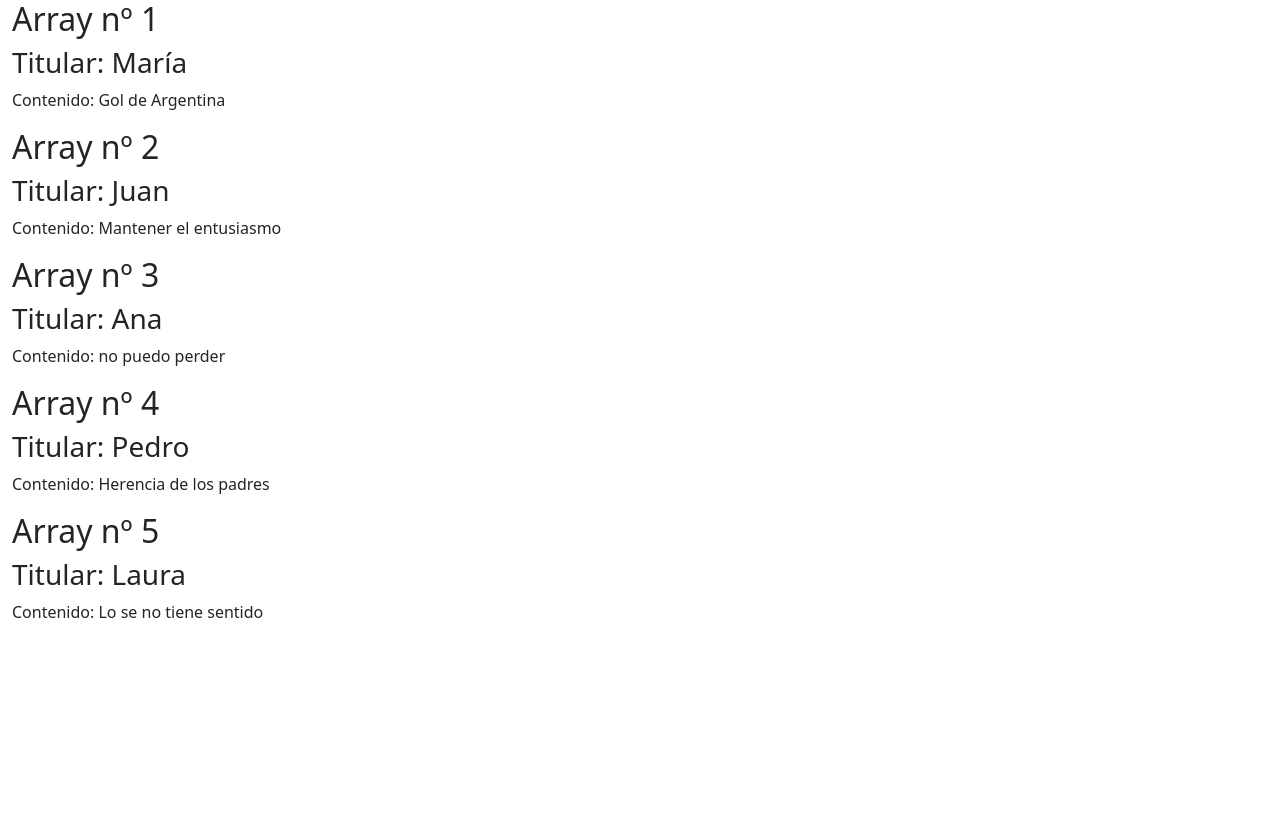
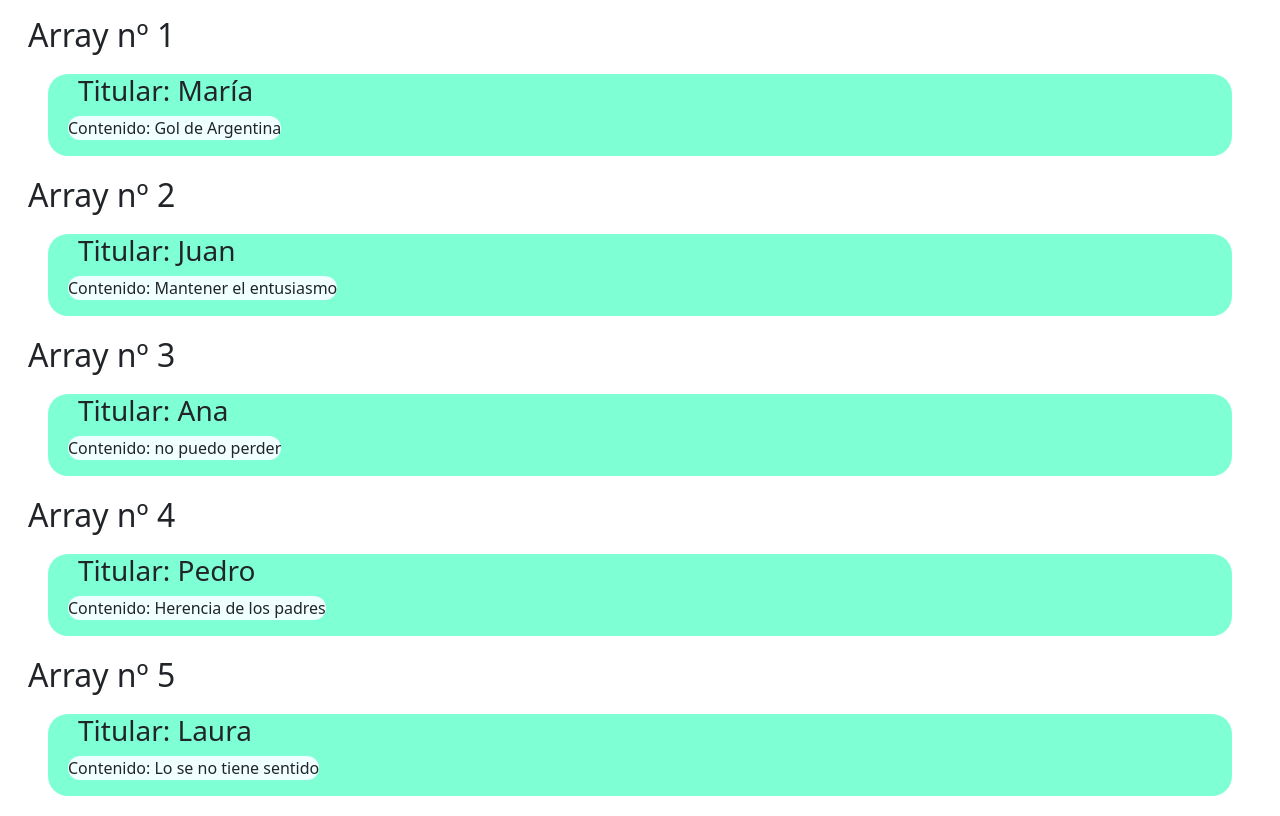
Before and after one commit to VetnoM99/prueba_test, a website: page jsonFalsificado.html in a window 1280 px wide. Drawn offline with Linux system fonts and the light colour scheme.

Commit message:
actualizacion

```diff
--- a/jsonFalsificado.html
+++ b/jsonFalsificado.html
@@ -4,12 +4,12 @@
     <meta charset="UTF-8">
     <meta name="viewport" content="width=device-width, initial-scale=1.0">
     <title>Document</title>
-    <link rel="stylesheet" href="style.css">
+    <link rel="stylesheet" href="style2.css">
     <link rel="stylesheet" href="./style.css">
 </head>
 <body>
     <div class="container-fluid">
-    <div id="mostrar" class="col">
+    <div id="mostrar" class="col m-3">
 
     </div>
 </div>
--- a/style2.css
+++ b/style2.css
@@ -12,5 +12,17 @@
 }
 
 .item{
+    margin: 20px;
     background-color: aquamarine;
+    border-radius: 20px;
 }
+.item h3{
+
+    margin-left: 30px;}
+
+.item p{
+    margin-left: 20px;
+    background-color: azure;
+    border-radius: 40px;
+    display: inline-block;
+}
```
